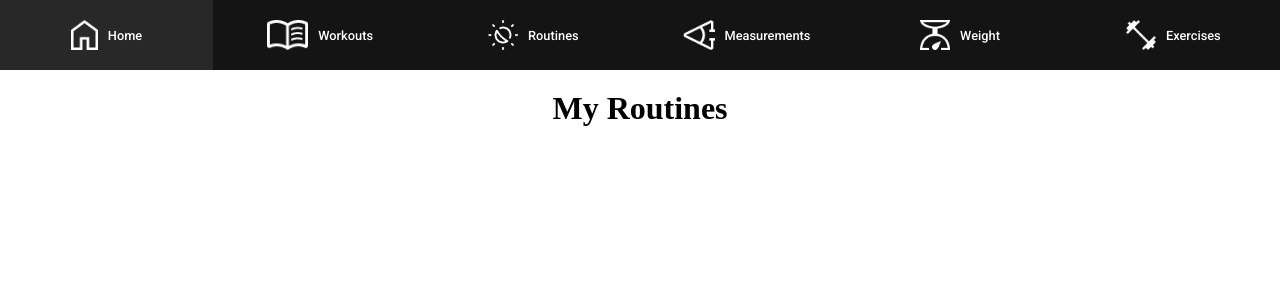
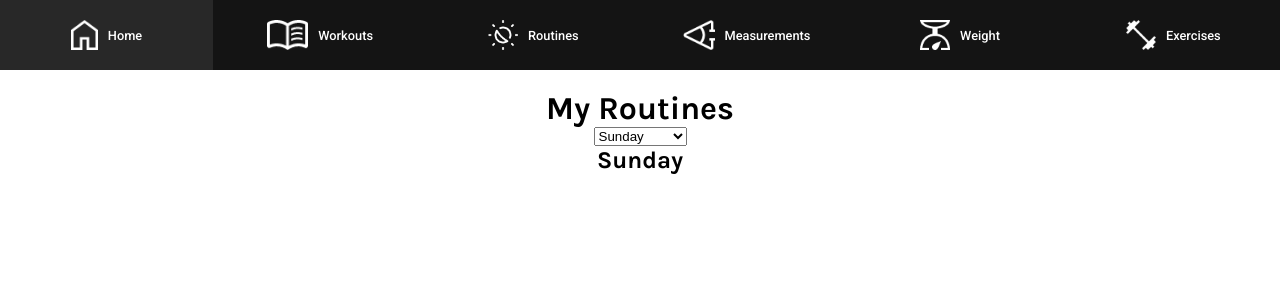
Before and after one commit to akist529/liftshark, a Vue app: page /routines in a window 1280 px wide. Shown: the top 300 px of the page. Built offline with nearby package versions, Linux system fonts and the light colour scheme.

Commit message:
Add dropdown select to Routines view for individual weekdays

```diff
--- a/src/App.vue
+++ b/src/App.vue
@@ -115,6 +115,8 @@ export default defineComponent({
       padding: 20px;
       overflow-x: hidden;
       overflow-y: scroll;
+
+      font-family: var(--content-font);
     }
   }
 
--- a/src/views/RoutineView.vue
+++ b/src/views/RoutineView.vue
@@ -1,3 +1,32 @@
 <template>
-    <h1>My Routines</h1>
+    <div>
+        <h1>My Routines</h1>
+        <select name="day" id="day">
+            <option
+                v-for="day of weekdays"
+                :value="day.toLowerCase()"
+                :key="day"
+            >{{ day }}</option>
+        </select>
+        <h2>{{ activeDay }}</h2>
+    </div>
 </template>
+
+<script lang="ts">
+import { defineComponent } from 'vue'
+
+export default defineComponent({
+  data () {
+    const weekdays = ['Sunday', 'Monday', 'Tuesday', 'Wednesday', 'Thursday', 'Friday', 'Saturday']
+    const activeDay = 'Sunday'
+
+    return {
+      weekdays,
+      activeDay
+    }
+  }
+})
+</script>
+
+<style scoped lang="scss">
+</style>
```
